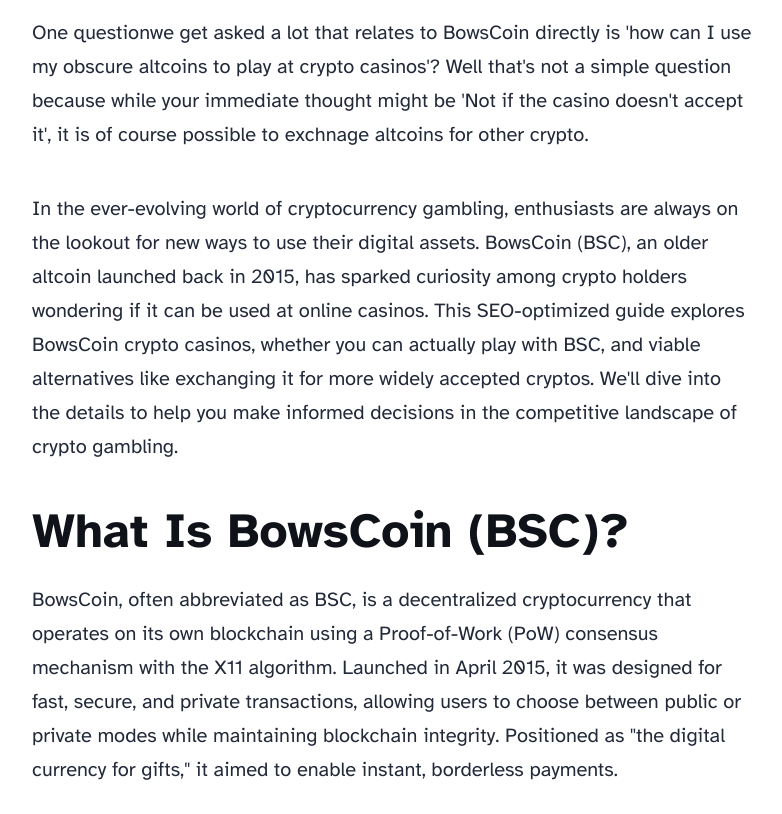
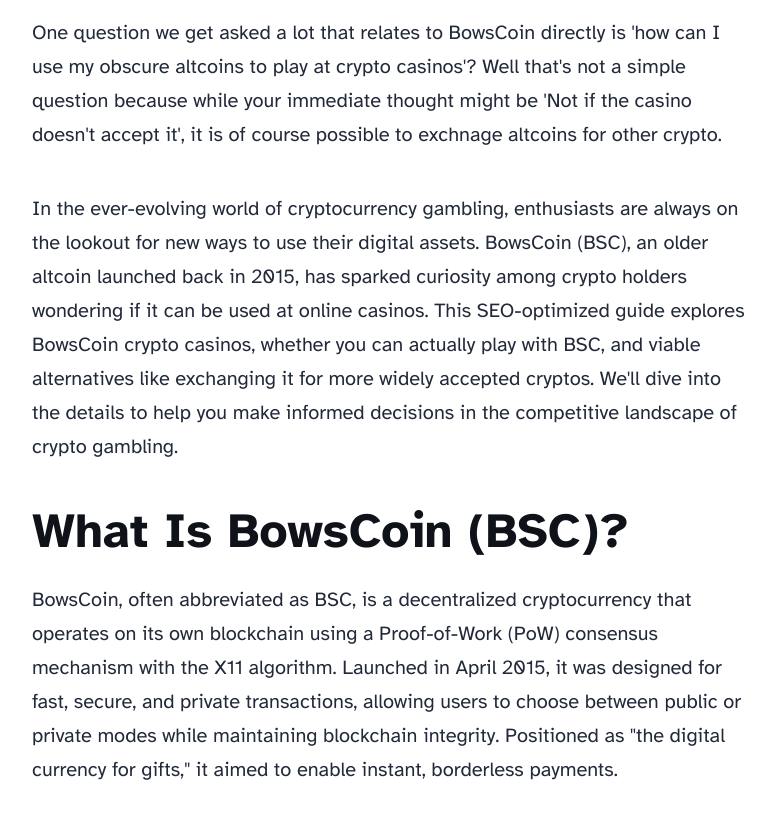
Before and after one commit to casinowizardry-design/astro-blog-starter-template, an Astro site: page /blog/obscurealtcoincryptocasinos in a window 1280 px wide. Shown: the part 1002-1816 px from the top of the page, without its empty margins (248-1030 px from the left). Built offline with nearby package versions, Linux system fonts and the light colour scheme; Astro itself is replaced by a stand-in of ours.

Commit message:
Update obscurealtcoincryptocasinos.md

```diff
--- a/src/content/blog/obscurealtcoincryptocasinos.md
+++ b/src/content/blog/obscurealtcoincryptocasinos.md
@@ -4,7 +4,7 @@ description: "Find how to use your altcoins to play at crypto casinos in 2025 wi
 pubDate: "Aug 23 2025"
 heroImage: "/obscure altcoin gambling.jpg"
 ---
-<p style="text-align: left;">One questionwe get asked a lot that relates to BowsCoin directly is 'how can I use my obscure altcoins to play at crypto casinos'? Well that's not a simple question because while your immediate thought might be 'Not if the casino doesn't accept it', it is of course possible to exchnage altcoins for other crypto.</p>
+<p style="text-align: left;">One question we get asked a lot that relates to BowsCoin directly is 'how can I use my obscure altcoins to play at crypto casinos'? Well that's not a simple question because while your immediate thought might be 'Not if the casino doesn't accept it', it is of course possible to exchnage altcoins for other crypto.</p>
 <p style="text-align: left;">In the ever-evolving world of cryptocurrency gambling, enthusiasts are always on the lookout for new ways to use their digital assets. BowsCoin (BSC), an older altcoin launched back in 2015, has sparked curiosity among crypto holders wondering if it can be used at online casinos. This SEO-optimized guide explores BowsCoin crypto casinos, whether you can actually play with BSC, and viable alternatives like exchanging it for more widely accepted cryptos. We'll dive into the details to help you make informed decisions in the competitive landscape of crypto gambling.</p>
 
 <h2 style="text-align: left;">What Is BowsCoin (BSC)?</h2>
```
